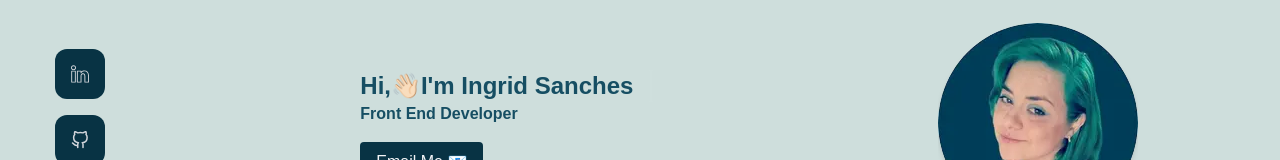
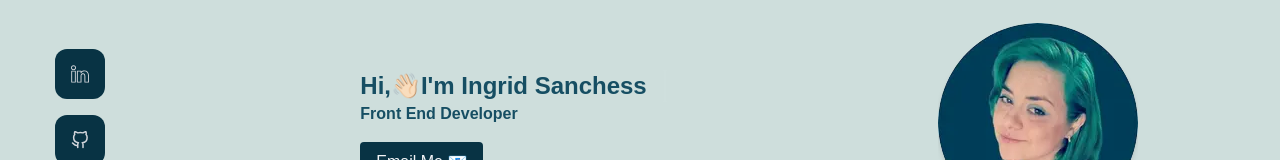
Before and after one commit to IngridAkeida/portfolio, a Next.js app: page / in a window 1280 px wide. Shown: the part 194-354 px from the top of the page. Built offline with nearby package versions, Linux system fonts and the light colour scheme; a web font is replaced by a local one; what tailwindcss-animated would draw is missing.

Commit message:
update commit

```diff
--- a/src/components/main/Intro.tsx
+++ b/src/components/main/Intro.tsx
@@ -11,7 +11,7 @@ const Intro: React.FC = () => {
       <div className="md:col-span-2 xl:col-span-3">
           <h1 className="text-2xl font-bold flex flex-wrap">
             Hi,<div className="animate-wiggle animate-infinite">👋🏻</div>
-            <TypingAnimation text={`I'm Ingrid Sanches`} />
+            <TypingAnimation text={`I'm Ingrid Sanchess`} />
           </h1>
 
           <h2 className="text-md font-bold">Front End Developer</h2>
```
